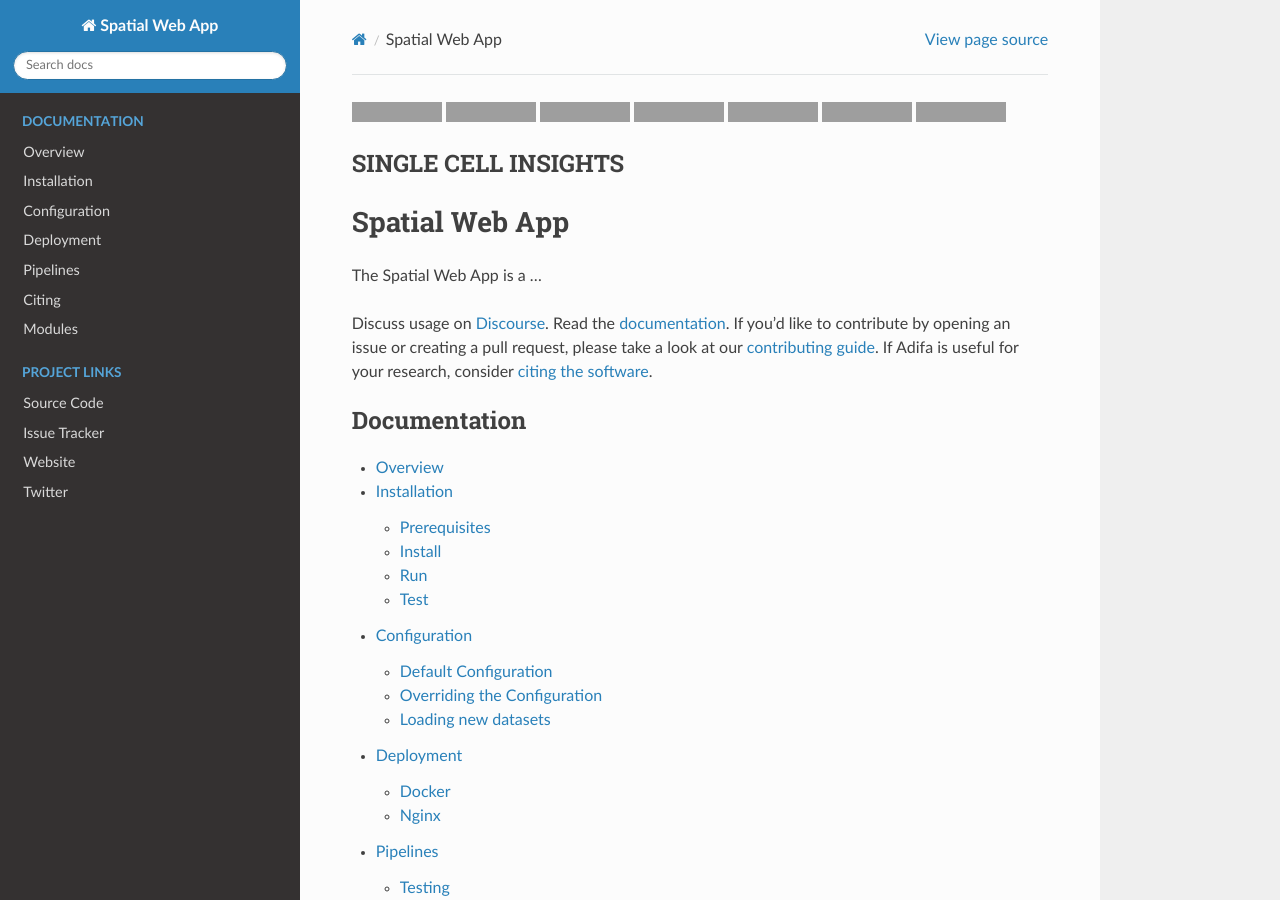
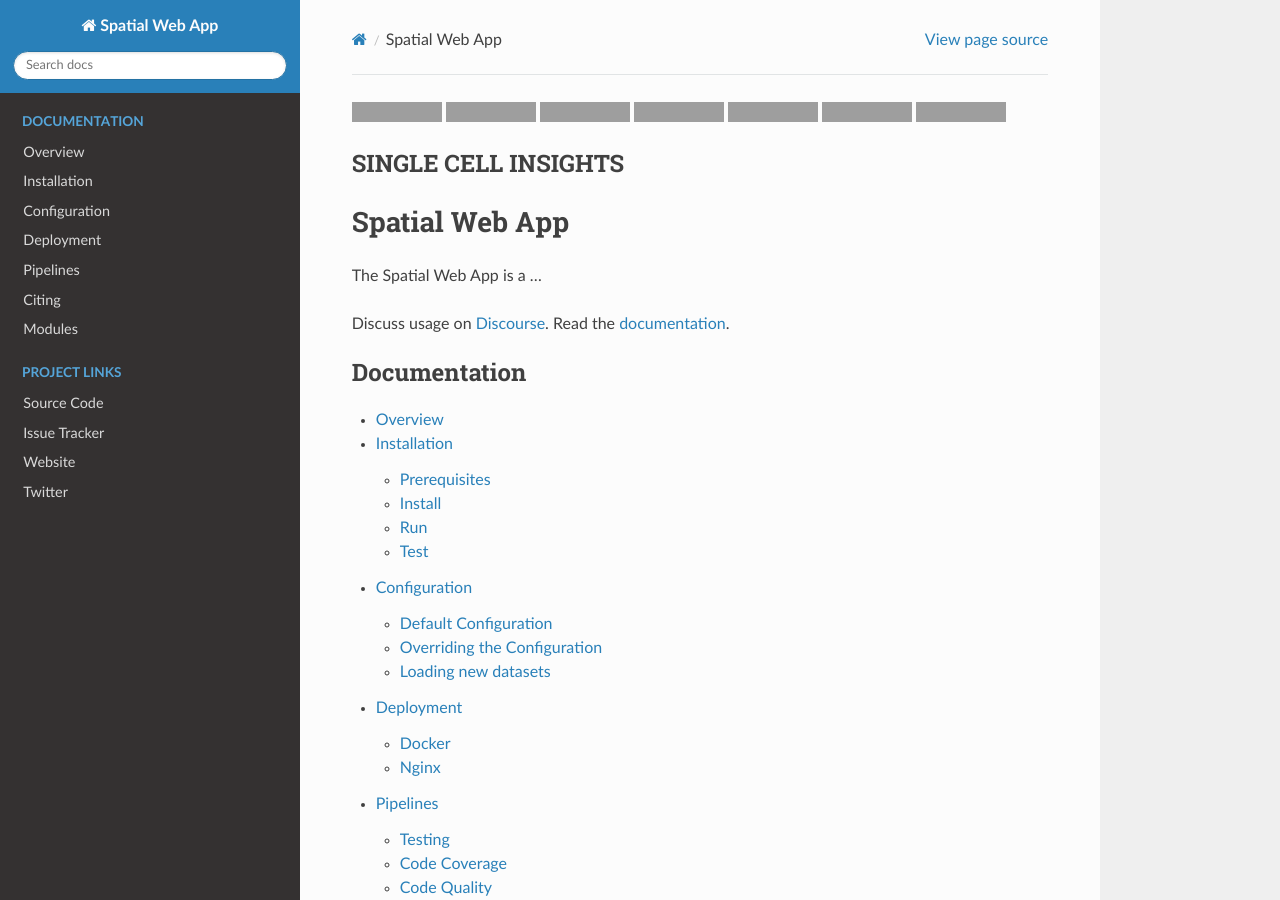
Before and after one commit to haniffalab/webatlas-app, a Sphinx documentation site: the page built from sphinx/index.rst, in a window 1280 px wide and 900 px high, cut to the strip 0-900 px from the top of the window. Built offline with Sphinx 7.4.7 and the Read the Docs theme 2.0.0, drawn with Linux system fonts in a browser that asks for light colours; grey boxes are pictures that could not be loaded.

Commit message:
update docs

```diff
--- a/sphinx/index.rst
+++ b/sphinx/index.rst
@@ -22,11 +20,12 @@
 Spatial Web App
 ===============
 
+.. |demo| image:: https://img.shields.io/badge/Demo-open-blue
+   :target: https://storage.googleapis.com/spatial-web-app/index.html
+
 The Spatial Web App is a ...
 
-Discuss usage on `Discourse`_. Read the `documentation`_. If you’d like to contribute by
-opening an issue or creating a pull request, please take a look at our `contributing guide`_.
-If Adifa is useful for your research, consider :ref:`citing the software <citing>`.
+Discuss usage on `Discourse`_. Read the `documentation`_.
 
 .. _Discourse: https://discourse.group/
 .. _documentation: https://haniffalab.github.io/sci-adifa
```
Also changed, not shown: other parts of sphinx/index.rst (+0 -2 lines), README.md (+3 -74 lines).
